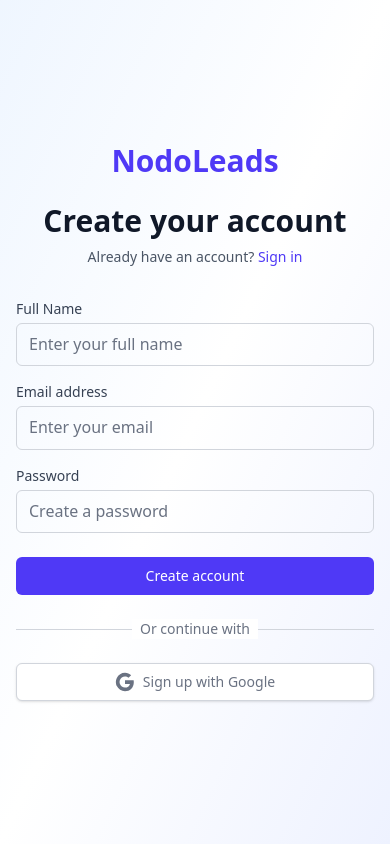
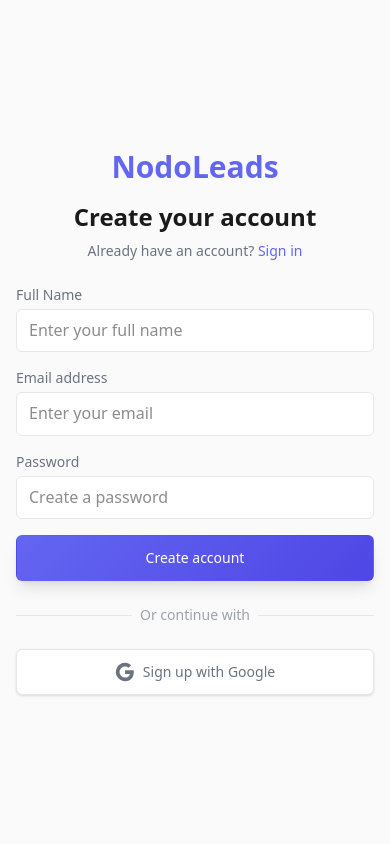
Before and after one commit to AnshRaj112/crm, a Next.js app: page /signup in a window 390 px wide. Built offline with nearby package versions, Linux system fonts and the light colour scheme; no server answers; the database is empty.

Commit message:
Fixing error

```diff
--- a/src/app/globals.css
+++ b/src/app/globals.css
@@ -21,7 +21,8 @@
   --shadow-xl: 0 20px 25px -5px rgb(0 0 0 / 0.1), 0 8px 10px -6px rgb(0 0 0 / 0.1);
 }
 
-@theme inline {
+/* Theme variables */
+:root {
   --color-background: var(--background);
   --color-foreground: var(--foreground);
   --font-sans: var(--font-geist-sans);
@@ -600,4 +601,106 @@
     padding: 14px 24px;
     font-size: 1rem;
   }
+
+  /* Mobile-specific improvements */
+  .mobile-hidden {
+    display: none !important;
+  }
+
+  .mobile-full-width {
+    width: 100% !important;
+  }
+
+  .mobile-text-center {
+    text-align: center !important;
+  }
+
+  /* Better spacing for mobile */
+  .mobile-padding {
+    padding: 1rem !important;
+  }
+
+  .mobile-margin {
+    margin: 0.5rem !important;
+  }
+
+  /* Mobile-friendly table */
+  .mobile-table {
+    font-size: 0.875rem;
+  }
+
+  .mobile-table th,
+  .mobile-table td {
+    padding: 0.5rem !important;
+  }
+
+  /* Mobile navigation */
+  .mobile-nav {
+    overflow-x: auto;
+    -webkit-overflow-scrolling: touch;
+  }
+
+  .mobile-nav::-webkit-scrollbar {
+    display: none;
+  }
+
+  /* Mobile cards */
+  .mobile-card {
+    margin-bottom: 1rem;
+  }
+
+  /* Mobile forms */
+  .mobile-form-group {
+    margin-bottom: 1rem;
+  }
+
+  .mobile-form-input {
+    width: 100%;
+    padding: 0.75rem;
+    font-size: 1rem;
+  }
+
+  /* Mobile buttons */
+  .mobile-button {
+    width: 100%;
+    padding: 0.75rem 1rem;
+    font-size: 1rem;
+    margin-bottom: 0.5rem;
+  }
 }
+
+/* Additional mobile breakpoints */
+@media (max-width: 480px) {
+  .auth-title {
+    font-size: 1.75rem;
+  }
+
+  .landing-title {
+    font-size: 2rem;
+  }
+
+  .hero-button, .hero-button-secondary {
+    padding: 12px 20px;
+    font-size: 0.95rem;
+  }
+
+  /* Extra small mobile adjustments */
+  .xs-mobile-padding {
+    padding: 0.75rem !important;
+  }
+
+  .xs-mobile-text {
+    font-size: 0.875rem !important;
+  }
+}
+
+/* Tablet adjustments */
+@media (min-width: 641px) and (max-width: 1024px) {
+  .tablet-grid-2 {
+    grid-template-columns: repeat(2, 1fr) !important;
+  }
+
+  .tablet-hidden {
+    display: none !important;
+  }
+}
--- a/src/app/login/page.tsx
+++ b/src/app/login/page.tsx
@@ -43,33 +43,33 @@
   };
 
   return (
-    <div className="min-h-screen bg-gradient-to-br from-blue-50 via-white to-indigo-50 flex items-center justify-center py-12 px-4 sm:px-6 lg:px-8">
-      <div className="max-w-md w-full space-y-8">
+    <div className="min-h-screen flex items-center justify-center py-8 sm:py-12 px-4 sm:px-6 lg:px-8" style={{ background: 'var(--background)' }}>
+      <div className="max-w-md w-full space-y-6 sm:space-y-8">
         <div>
           <div className="flex justify-center">
-            <h1 className="text-3xl font-bold text-indigo-600">NodoLeads</h1>
+            <h1 className="text-3xl font-bold" style={{ color: 'var(--primary)' }}>NodoLeads</h1>
           </div>
-          <h2 className="mt-6 text-center text-3xl font-extrabold text-gray-900">
+          <h2 className="mt-4 sm:mt-6 text-center text-2xl sm:text-3xl font-extrabold" style={{ color: 'var(--text-main)' }}>
             Sign in to your account
           </h2>
-          <p className="mt-2 text-center text-sm text-gray-600">
+          <p className="mt-2 text-center text-sm" style={{ color: 'var(--text-secondary)' }}>
             Or{' '}
-            <Link href="/signup" className="font-medium text-indigo-600 hover:text-indigo-500">
+            <Link href="/signup" className="font-medium transition-colors duration-200" style={{ color: 'var(--primary)' }}>
               create a new account
             </Link>
           </p>
         </div>
 
-        <form className="mt-8 space-y-6" onSubmit={handleSubmit}>
+        <form className="mt-6 sm:mt-8 space-y-4 sm:space-y-6" onSubmit={handleSubmit}>
           {error && (
-            <div className="bg-red-50 border border-red-200 text-red-600 px-4 py-3 rounded-md">
+            <div className="px-4 py-3 rounded-md" style={{ background: 'var(--error)', color: 'white' }}>
               {error}
             </div>
           )}
 
           <div className="space-y-4">
             <div>
-              <label htmlFor="email" className="block text-sm font-medium text-gray-700">
+              <label htmlFor="email" className="block text-sm font-medium mb-1" style={{ color: 'var(--text-secondary)' }}>
                 Email address
               </label>
               <input
@@ -80,13 +80,18 @@
                 required
                 value={email}
                 onChange={(e) => setEmail(e.target.value)}
-                className="mt-1 appearance-none relative block w-full px-3 py-2 border border-gray-300 placeholder-gray-500 text-gray-900 rounded-md focus:outline-none focus:ring-indigo-500 focus:border-indigo-500 focus:z-10 sm:text-sm"
+                className="mt-1 appearance-none relative block w-full px-3 py-2 border rounded-md focus:outline-none focus:ring-2 focus:ring-indigo-500 focus:z-10 sm:text-sm transition-colors duration-200"
+                style={{
+                  borderColor: 'var(--border)',
+                  background: 'var(--card-bg)',
+                  color: 'var(--text-main)'
+                }}
                 placeholder="Enter your email"
               />
             </div>
 
             <div>
-              <label htmlFor="password" className="block text-sm font-medium text-gray-700">
+              <label htmlFor="password" className="block text-sm font-medium mb-1" style={{ color: 'var(--text-secondary)' }}>
                 Password
               </label>
               <input
@@ -97,7 +102,12 @@
                 required
                 value={password}
                 onChange={(e) => setPassword(e.target.value)}
-                className="mt-1 appearance-none relative block w-full px-3 py-2 border border-gray-300 placeholder-gray-500 text-gray-900 rounded-md focus:outline-none focus:ring-indigo-500 focus:border-indigo-500 focus:z-10 sm:text-sm"
+                className="mt-1 appearance-none relative block w-full px-3 py-2 border rounded-md focus:outline-none focus:ring-2 focus:ring-indigo-500 focus:z-10 sm:text-sm transition-colors duration-200"
+                style={{
+                  borderColor: 'var(--border)',
+                  background: 'var(--card-bg)',
+                  color: 'var(--text-main)'
+                }}
                 placeholder="Enter your password"
               />
             </div>
@@ -107,7 +117,11 @@
             <button
               type="submit"
               disabled={loading}
-              className="group relative w-full flex justify-center py-2 px-4 border border-transparent text-sm font-medium rounded-md text-white bg-indigo-600 hover:bg-indigo-700 focus:outline-none focus:ring-2 focus:ring-offset-2 focus:ring-indigo-500 disabled:opacity-50 disabled:cursor-not-allowed"
+              className="group relative w-full flex justify-center py-3 px-4 border border-transparent text-sm font-medium rounded-md text-white focus:outline-none focus:ring-2 focus:ring-offset-2 focus:ring-indigo-500 disabled:opacity-50 disabled:cursor-not-allowed transition-all duration-200"
+              style={{
+                background: loading ? 'var(--text-muted)' : 'linear-gradient(135deg, var(--primary), var(--primary-dark))',
+                boxShadow: 'var(--shadow-lg)'
+              }}
             >
               {loading ? 'Signing in...' : 'Sign in'}
             </button>
@@ -116,10 +130,10 @@
           <div className="mt-6">
             <div className="relative">
               <div className="absolute inset-0 flex items-center">
-                <div className="w-full border-t border-gray-300" />
+                <div className="w-full border-t" style={{ borderColor: 'var(--border)' }} />
               </div>
               <div className="relative flex justify-center text-sm">
-                <span className="px-2 bg-white text-gray-500">Or continue with</span>
+                <span className="px-2" style={{ background: 'var(--background)', color: 'var(--text-muted)' }}>Or continue with</span>
               </div>
             </div>
 
@@ -128,7 +142,12 @@
                 type="button"
                 onClick={handleGoogleSignIn}
                 disabled={loading}
-                className="w-full inline-flex justify-center py-2 px-4 border border-gray-300 rounded-md shadow-sm bg-white text-sm font-medium text-gray-500 hover:bg-gray-50 disabled:opacity-50 disabled:cursor-not-allowed"
+                className="w-full inline-flex justify-center py-3 px-4 border rounded-md shadow-sm text-sm font-medium disabled:opacity-50 disabled:cursor-not-allowed transition-all duration-200"
+                style={{
+                  borderColor: 'var(--border)',
+                  background: 'var(--card-bg)',
+                  color: 'var(--text-secondary)'
+                }}
               >
                 <svg className="w-5 h-5" viewBox="0 0 24 24">
                   <path
--- a/src/app/signup/page.tsx
+++ b/src/app/signup/page.tsx
@@ -49,20 +49,20 @@
 
   if (success) {
     return (
-      <div className="min-h-screen bg-gradient-to-br from-blue-50 via-white to-indigo-50 flex items-center justify-center py-12 px-4 sm:px-6 lg:px-8">
+      <div className="min-h-screen flex items-center justify-center py-12 px-4 sm:px-6 lg:px-8" style={{ background: 'var(--background)' }}>
         <div className="max-w-md w-full space-y-8">
           <div className="text-center">
             <div className="flex justify-center">
-              <div className="w-16 h-16 bg-green-100 rounded-full flex items-center justify-center">
-                <svg className="w-8 h-8 text-green-600" fill="none" stroke="currentColor" viewBox="0 0 24 24">
+              <div className="w-16 h-16 rounded-full flex items-center justify-center" style={{ background: 'var(--success)' }}>
+                <svg className="w-8 h-8 text-white" fill="none" stroke="currentColor" viewBox="0 0 24 24">
                   <path strokeLinecap="round" strokeLinejoin="round" strokeWidth={2} d="M5 13l4 4L19 7" />
                 </svg>
               </div>
             </div>
-            <h2 className="mt-6 text-3xl font-extrabold text-gray-900">
+            <h2 className="mt-6 text-3xl font-extrabold" style={{ color: 'var(--text-main)' }}>
               Account Created Successfully!
             </h2>
-            <p className="mt-2 text-gray-600">
+            <p className="mt-2" style={{ color: 'var(--text-secondary)' }}>
               Please check your email to verify your account. You&apos;ll be redirected shortly.
             </p>
           </div>
@@ -72,33 +72,33 @@
   }
 
   return (
-    <div className="min-h-screen bg-gradient-to-br from-blue-50 via-white to-indigo-50 flex items-center justify-center py-12 px-4 sm:px-6 lg:px-8">
-      <div className="max-w-md w-full space-y-8">
+    <div className="min-h-screen flex items-center justify-center py-8 sm:py-12 px-4 sm:px-6 lg:px-8" style={{ background: 'var(--background)' }}>
+      <div className="max-w-md w-full space-y-6 sm:space-y-8">
         <div>
           <div className="flex justify-center">
-            <h1 className="text-3xl font-bold text-indigo-600">NodoLeads</h1>
+            <h1 className="text-3xl font-bold" style={{ color: 'var(--primary)' }}>NodoLeads</h1>
           </div>
-          <h2 className="mt-6 text-center text-3xl font-extrabold text-gray-900">
+          <h2 className="mt-4 sm:mt-6 text-center text-2xl sm:text-3xl font-extrabold" style={{ color: 'var(--text-main)' }}>
             Create your account
           </h2>
-          <p className="mt-2 text-center text-sm text-gray-600">
+          <p className="mt-2 text-center text-sm" style={{ color: 'var(--text-secondary)' }}>
             Already have an account?{' '}
-            <Link href="/login" className="font-medium text-indigo-600 hover:text-indigo-500">
+            <Link href="/login" className="font-medium transition-colors duration-200" style={{ color: 'var(--primary)' }}>
               Sign in
             </Link>
           </p>
         </div>
 
-        <form className="mt-8 space-y-6" onSubmit={handleSubmit}>
+        <form className="mt-6 sm:mt-8 space-y-4 sm:space-y-6" onSubmit={handleSubmit}>
           {error && (
-            <div className="bg-red-50 border border-red-200 text-red-600 px-4 py-3 rounded-md">
+            <div className="px-4 py-3 rounded-md" style={{ background: 'var(--error)', color: 'white' }}>
               {error}
             </div>
           )}
 
           <div className="space-y-4">
             <div>
-              <label htmlFor="fullName" className="block text-sm font-medium text-gray-700">
+              <label htmlFor="fullName" className="block text-sm font-medium mb-1" style={{ color: 'var(--text-secondary)' }}>
                 Full Name
               </label>
               <input
@@ -109,13 +109,18 @@
                 required
                 value={fullName}
                 onChange={(e) => setFullName(e.target.value)}
-                className="mt-1 appearance-none relative block w-full px-3 py-2 border border-gray-300 placeholder-gray-500 text-gray-900 rounded-md focus:outline-none focus:ring-indigo-500 focus:border-indigo-500 focus:z-10 sm:text-sm"
+                className="mt-1 appearance-none relative block w-full px-3 py-2 border rounded-md focus:outline-none focus:ring-2 focus:ring-indigo-500 focus:z-10 sm:text-sm transition-colors duration-200"
+                style={{
+                  borderColor: 'var(--border)',
+                  background: 'var(--card-bg)',
+                  color: 'var(--text-main)'
+                }}
                 placeholder="Enter your full name"
               />
             </div>
 
             <div>
-              <label htmlFor="email" className="block text-sm font-medium text-gray-700">
+              <label htmlFor="email" className="block text-sm font-medium mb-1" style={{ color: 'var(--text-secondary)' }}>
                 Email address
               </label>
               <input
@@ -126,13 +131,18 @@
                 required
                 value={email}
                 onChange={(e) => setEmail(e.target.value)}
-                className="mt-1 appearance-none relative block w-full px-3 py-2 border border-gray-300 placeholder-gray-500 text-gray-900 rounded-md focus:outline-none focus:ring-indigo-500 focus:border-indigo-500 focus:z-10 sm:text-sm"
+                className="mt-1 appearance-none relative block w-full px-3 py-2 border rounded-md focus:outline-none focus:ring-2 focus:ring-indigo-500 focus:z-10 sm:text-sm transition-colors duration-200"
+                style={{
+                  borderColor: 'var(--border)',
+                  background: 'var(--card-bg)',
+                  color: 'var(--text-main)'
+                }}
                 placeholder="Enter your email"
               />
             </div>
 
             <div>
-              <label htmlFor="password" className="block text-sm font-medium text-gray-700">
+              <label htmlFor="password" className="block text-sm font-medium mb-1" style={{ color: 'var(--text-secondary)' }}>
                 Password
               </label>
               <input
@@ -143,7 +153,12 @@
                 required
                 value={password}
                 onChange={(e) => setPassword(e.target.value)}
-                className="mt-1 appearance-none relative block w-full px-3 py-2 border border-gray-300 placeholder-gray-500 text-gray-900 rounded-md focus:outline-none focus:ring-indigo-500 focus:border-indigo-500 focus:z-10 sm:text-sm"
+                className="mt-1 appearance-none relative block w-full px-3 py-2 border rounded-md focus:outline-none focus:ring-2 focus:ring-indigo-500 focus:z-10 sm:text-sm transition-colors duration-200"
+                style={{
+                  borderColor: 'var(--border)',
+                  background: 'var(--card-bg)',
+                  color: 'var(--text-main)'
+                }}
                 placeholder="Create a password"
               />
             </div>
@@ -153,7 +168,11 @@
             <button
               type="submit"
               disabled={loading}
-              className="group relative w-full flex justify-center py-2 px-4 border border-transparent text-sm font-medium rounded-md text-white bg-indigo-600 hover:bg-indigo-700 focus:outline-none focus:ring-2 focus:ring-offset-2 focus:ring-indigo-500 disabled:opacity-50 disabled:cursor-not-allowed"
+              className="group relative w-full flex justify-center py-3 px-4 border border-transparent text-sm font-medium rounded-md text-white focus:outline-none focus:ring-2 focus:ring-offset-2 focus:ring-indigo-500 disabled:opacity-50 disabled:cursor-not-allowed transition-all duration-200"
+              style={{
+                background: loading ? 'var(--text-muted)' : 'linear-gradient(135deg, var(--primary), var(--primary-dark))',
+                boxShadow: 'var(--shadow-lg)'
+              }}
             >
               {loading ? 'Creating account...' : 'Create account'}
             </button>
@@ -162,10 +181,10 @@
           <div className="mt-6">
             <div className="relative">
               <div className="absolute inset-0 flex items-center">
-                <div className="w-full border-t border-gray-300" />
+                <div className="w-full border-t" style={{ borderColor: 'var(--border)' }} />
               </div>
               <div className="relative flex justify-center text-sm">
-                <span className="px-2 bg-white text-gray-500">Or continue with</span>
+                <span className="px-2" style={{ background: 'var(--background)', color: 'var(--text-muted)' }}>Or continue with</span>
               </div>
             </div>
 
@@ -174,7 +193,12 @@
                 type="button"
                 onClick={handleGoogleSignIn}
                 disabled={loading}
-                className="w-full inline-flex justify-center py-2 px-4 border border-gray-300 rounded-md shadow-sm bg-white text-sm font-medium text-gray-500 hover:bg-gray-50 disabled:opacity-50 disabled:cursor-not-allowed"
+                className="w-full inline-flex justify-center py-3 px-4 border rounded-md shadow-sm text-sm font-medium disabled:opacity-50 disabled:cursor-not-allowed transition-all duration-200"
+                style={{
+                  borderColor: 'var(--border)',
+                  background: 'var(--card-bg)',
+                  color: 'var(--text-secondary)'
+                }}
               >
                 <svg className="w-5 h-5" viewBox="0 0 24 24">
                   <path
```
Also changed, not shown: src/app/page.tsx (+74 -76 lines).
